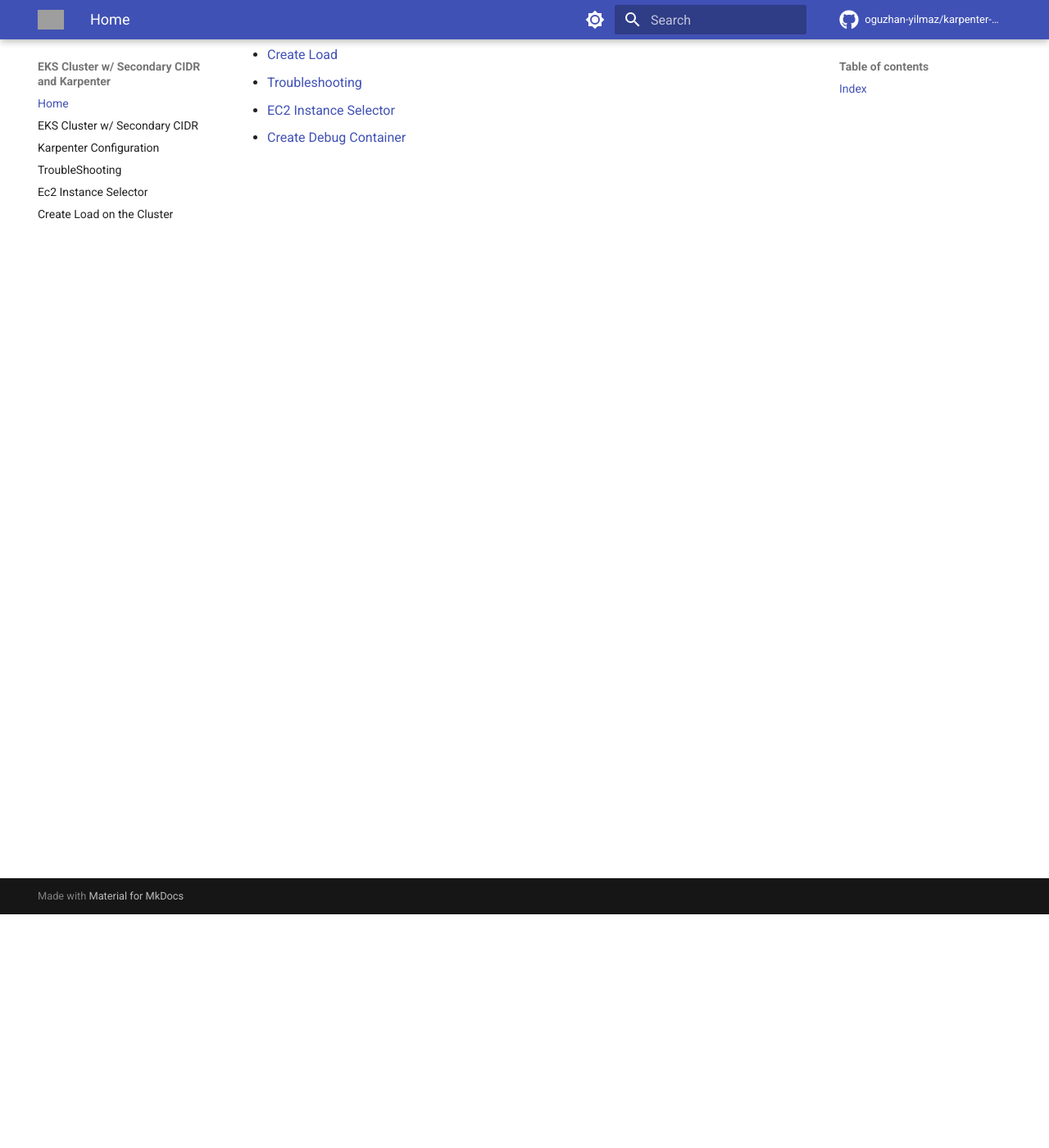
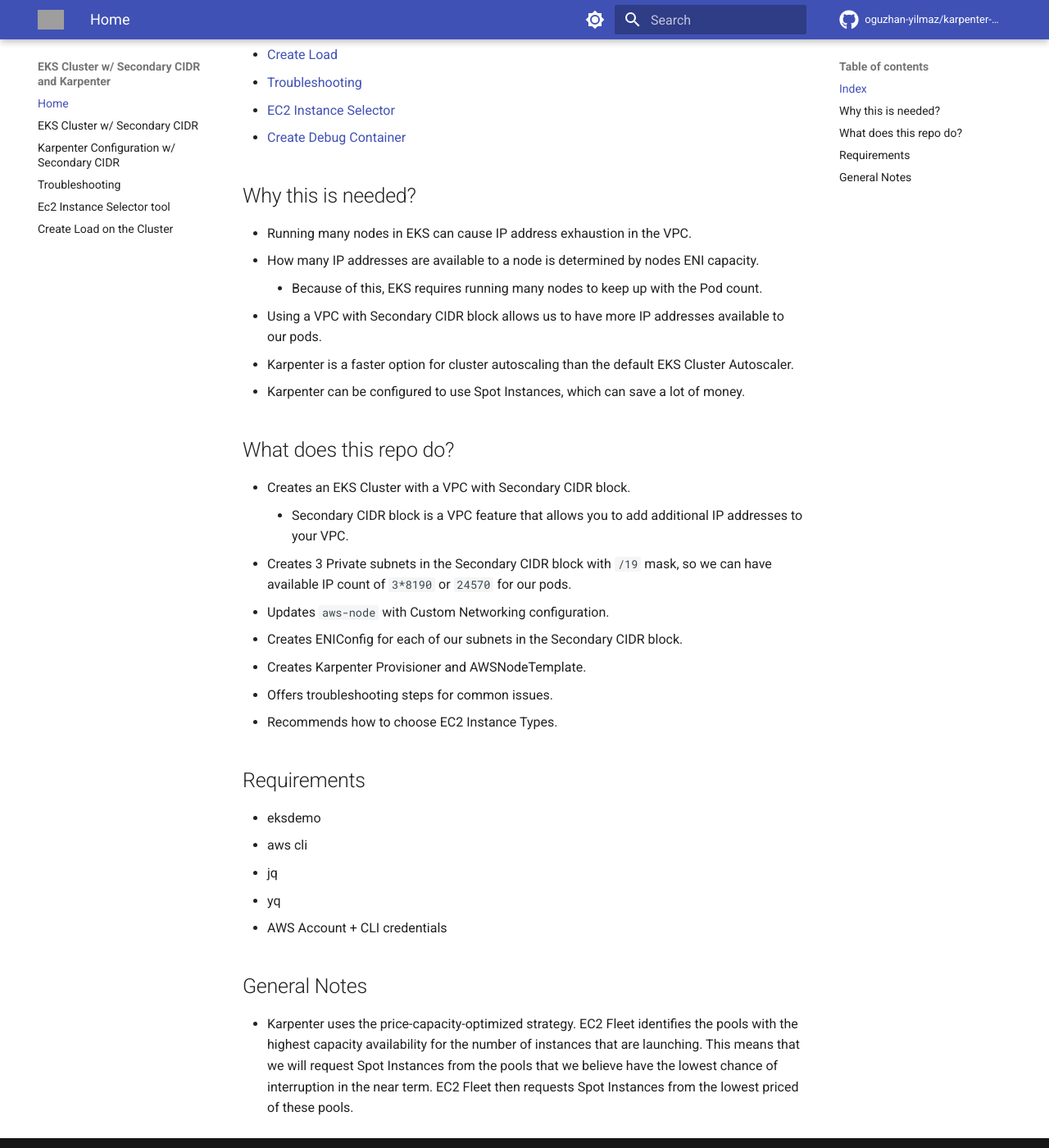
Before and after one commit to oguzhan-yilmaz/karpenter-eks-vpc-secondary-cidr, an MkDocs documentation site: the page built from docs/README.md, in a window 1280 px wide and 1400 px high, scrolled down 285 px. Shown: the whole window at 82% size. Built offline with MkDocs 1.6.1 and Material for MkDocs 9.7.7, drawn with Linux system fonts in a browser that asks for light colours; comment, search, counter and statistics services are not loaded; grey boxes are pictures that could not be loaded.

Commit message:
update docs

```diff
--- a/docs/README.md
+++ b/docs/README.md
@@ -8,3 +8,36 @@
 - [Troubleshooting](troubleshooting.md)
 - [EC2 Instance Selector](ec2-instance-selector.md)
 - [Create Debug Container](create-debug-container.md)
+
+## Why this is needed?
+
+- Running many nodes in EKS can cause IP address exhaustion in the VPC.
+- How many IP addresses are available to a node is determined by nodes ENI capacity.
+    - Because of this, EKS requires running many nodes to keep up with the Pod count.
+- Using a VPC with Secondary CIDR block allows us to have more IP addresses available to our pods.
+- Karpenter is a faster option for cluster autoscaling than the default EKS Cluster Autoscaler.
+- Karpenter can be configured to use Spot Instances, which can save a lot of money.
+
+
+## What does this repo do?
+- Creates an EKS Cluster with a VPC with Secondary CIDR block.
+    - Secondary CIDR block is a VPC feature that allows you to add additional IP addresses to your VPC.
+- Creates 3 Private subnets in the Secondary CIDR block with `/19` mask, so we can have available IP count of `3*8190` or `24570` for our pods.
+- Updates `aws-node` with Custom Networking configuration.
+- Creates ENIConfig for each of our subnets in the Secondary CIDR block.
+- Creates Karpenter Provisioner and AWSNodeTemplate.
+- Offers troubleshooting steps for common issues.
+- Recommends how to choose EC2 Instance Types.
+
+
+## Requirements
+
+- eksdemo
+- aws cli
+- jq
+- yq
+- AWS Account + CLI credentials
+
+## General Notes
+
+- Karpenter uses the price-capacity-optimized strategy. EC2 Fleet identifies the pools with the highest capacity availability for the number of instances that are launching. This means that we will request Spot Instances from the pools that we believe have the lowest chance of interruption in the near term. EC2 Fleet then requests Spot Instances from the lowest priced of these pools.
--- a/mkdocs.yaml
+++ b/mkdocs.yaml
@@ -5,9 +5,9 @@
 nav:
   - Home: README.md
   - "EKS Cluster w/ Secondary CIDR": eks-custom-networking-vpc-secondary-cidr.md
-  - "Karpenter Configuration": karpenter.md
-  - "TroubleShooting": troubleshooting.md
-  - "Ec2 Instance Selector": ec2-instance-selector.md
+  - "Karpenter Configuration w/ Secondary CIDR": karpenter.md
+  - "Troubleshooting": troubleshooting.md
+  - "Ec2 Instance Selector tool": ec2-instance-selector.md
   - "Create Load on the Cluster": create-load.md
 
 theme:
```
Also changed, not shown: README.md (+7 -6 lines), docs/checks.md (added, +6 -0 lines), docs/eks-custom-networking-vpc-secondary-cidr.md (+2 -1 lines), docs/karpenter.md (+0 -1 lines).
